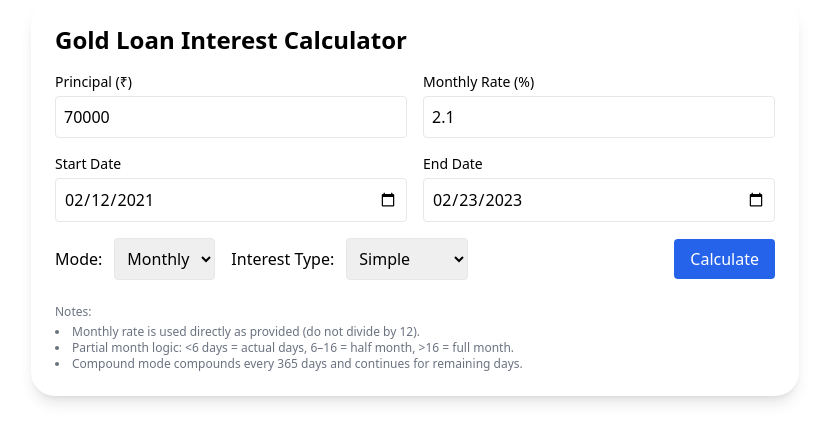
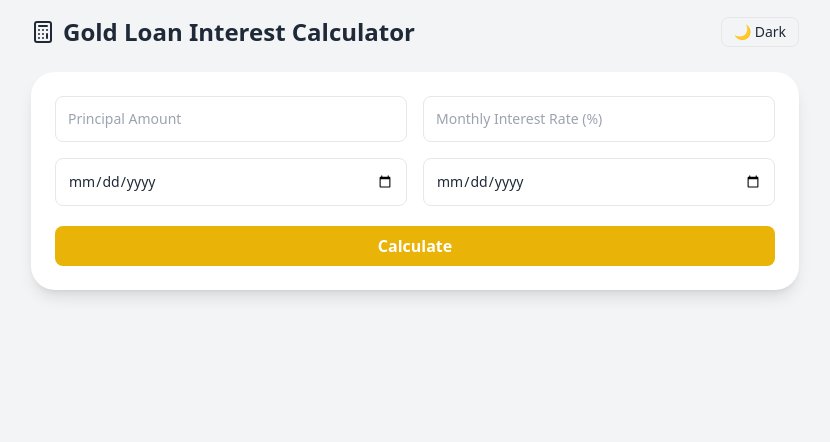
Before and after one commit to VamsikrishnaA/Interest_calculator, a React (Vite) app: page / in a window 1280 px wide. Shown: the top 442 px of the page, without its empty margins (225-1055 px from the left). Built offline with nearby package versions, Linux system fonts and the light colour scheme; the HTML template or start-up script is replaced by a standard one.

Commit message:
Update dayjs issue

```diff
--- a/src/components/InterestCalculator.jsx
+++ b/src/components/InterestCalculator.jsx
@@ -1,191 +1,182 @@
-import React, { useState } from 'react';
+import React, { useState } from "react";
+import { motion } from "framer-motion";
+import { Trash2, Calculator } from "lucide-react";
 
-export default function GoldLoanCalculator() {
-  const [principal, setPrincipal] = useState(70000);
-  const [monthlyRate, setMonthlyRate] = useState(2.1);
-  const [startDate, setStartDate] = useState('2021-02-12');
-  const [endDate, setEndDate] = useState('2023-02-23');
-  const [mode, setMode] = useState('monthly');
-  const [interestType, setInterestType] = useState('simple');
-  const [result, setResult] = useState(null);
+export default function InterestCalculator() {
+  const [principal, setPrincipal] = useState("");
+  const [rate, setRate] = useState("");
+  const [startDate, setStartDate] = useState("");
+  const [endDate, setEndDate] = useState("");
+  const [results, setResults] = useState([]);
+  const [darkMode, setDarkMode] = useState(false);
 
-  function inclusiveDaysBetween(start, end) {
-    const s = new Date(start + 'T00:00:00');
-    const e = new Date(end + 'T00:00:00');
-    const diff = Math.floor((e - s) / (24 * 60 * 60 * 1000));
-    return diff + 1;
-  }
+  // Inclusive date difference in days
+  const getInclusiveDays = (start, end) => {
+    const s = new Date(start);
+    const e = new Date(end);
+    const diff = Math.floor((e - s) / (1000 * 60 * 60 * 24)) + 1;
+    return diff;
+  };
 
-  function countFullMonthsAndDays(start, end) {
-    const s = new Date(start + 'T00:00:00');
-    const e = new Date(end + 'T00:00:00');
-    let cursor = new Date(s.getTime());
-    let fullMonths = 0;
+  // Compound interest logic for 365-day blocks
+  const calculateInterest = (p, r, days) => {
+    const ratePerDay = (r / 100) / 30; // monthly rate → daily
+    let totalInterest = 0;
+    let remainingDays = days;
+    let currentPrincipal = p;
 
-    function addOneMonth(date) {
-      const d = new Date(date.getTime());
-      const m = d.getMonth();
-      d.setMonth(m + 1);
-      if (d.getMonth() === (m + 2) % 12) d.setDate(0);
-      return d;
+    while (remainingDays > 365) {
+      const blockInterest = currentPrincipal * ratePerDay * 365;
+      totalInterest += blockInterest;
+      currentPrincipal += blockInterest;
+      remainingDays -= 365;
     }
 
-    while (true) {
-      const next = addOneMonth(cursor);
-      if (next <= e) {
-        fullMonths += 1;
-        cursor = next;
-      } else break;
-    }
+    const lastInterest = currentPrincipal * ratePerDay * remainingDays;
+    totalInterest += lastInterest;
 
-    const daysCovered = Math.floor((cursor - s) / (24 * 60 * 60 * 1000));
-    const totalInclusive = inclusiveDaysBetween(start, end);
-    const remainingDays = totalInclusive - daysCovered;
-    return { fullMonths, remainingDays, daysCovered };
-  }
+    return { totalInterest, totalAmount: p + totalInterest };
+  };
 
-  function calculate() {
-    const P = Number(principal);
-    const rMonthly = Number(monthlyRate);
-    if (!P || P <= 0) {
-      alert('Principal should be > 0');
-      return;
-    }
+  const handleCalculate = () => {
+    if (!principal || !rate || !startDate || !endDate) return alert("Please fill all fields");
 
-    const totalDays = inclusiveDaysBetween(startDate, endDate);
+    const days = getInclusiveDays(startDate, endDate);
+    const { totalInterest, totalAmount } = calculateInterest(Number(principal), Number(rate), days);
 
-    if (interestType === 'simple') {
-      if (mode === 'daily') {
-        const dailyRatePercent = rMonthly / 30;
-        const interest = P * (dailyRatePercent / 100) * totalDays;
-        const total = P + interest;
-        setResult({ mode, interestType, principal: P, rMonthly, totalDays, interest: round(interest), total: round(total) });
-      } else {
-        const { fullMonths, remainingDays } = countFullMonthsAndDays(startDate, endDate);
-        let monthsCount = fullMonths;
-        let extraDaysToCharge = 0;
+    const newResult = {
+      id: Date.now(),
+      principal,
+      rate,
+      startDate,
+      endDate,
+      days,
+      totalInterest: totalInterest.toFixed(2),
+      totalAmount: totalAmount.toFixed(2),
+    };
 
-        if (remainingDays < 6) {
-          extraDaysToCharge = remainingDays;
-        } else if (remainingDays >= 6 && remainingDays <= 16) {
-          monthsCount += 0.5;
-        } else {
-          monthsCount += 1;
-        }
+    setResults([newResult, ...results]);
+  };
 
-        const interest = P * (rMonthly / 100) * monthsCount;
-        let interestDaysPortion = 0;
-        if (extraDaysToCharge > 0) {
-          const dailyRatePercent = rMonthly / 30;
-          interestDaysPortion = P * (dailyRatePercent / 100) * extraDaysToCharge;
-        }
-
-        const totalInterest = interest + interestDaysPortion;
-        const total = P + totalInterest;
-        setResult({ mode, interestType, principal: P, rMonthly, fullMonths, remainingDays, monthsCount, interest: round(totalInterest), total: round(total) });
-      }
-    } else {
-      const dailyRate = (rMonthly / 30) / 100;
-      let remaining = totalDays;
-      let currentPrincipal = P;
-      let totalInterestAccum = 0;
-      const blocks = Math.floor(remaining / 365);
-
-      for (let i = 0; i < blocks; i++) {
-        const interestBlock = currentPrincipal * dailyRate * 365;
-        totalInterestAccum += interestBlock;
-        currentPrincipal += interestBlock;
-        remaining -= 365;
-      }
-
-      if (remaining > 0) {
-        const interestRem = currentPrincipal * dailyRate * remaining;
-        totalInterestAccum += interestRem;
-      }
-
-      const total = P + totalInterestAccum;
-      setResult({ mode, interestType, principal: P, rMonthly, totalDays, blocks, remainingDays: remaining, interest: round(totalInterestAccum), total: round(total) });
-    }
-  }
-
-  function round(n, digits = 2) {
-    const m = Math.pow(10, digits);
-    return Math.round(n * m) / m;
-  }
+  const handleDelete = (id) => {
+    setResults(results.filter((res) => res.id !== id));
+  };
 
   return (
-    <div className="max-w-3xl mx-auto p-6 bg-white rounded-2xl shadow-lg">
-      <h2 className="text-2xl font-semibold mb-4">Gold Loan Interest Calculator</h2>
+    <div
+      className={`min-h-screen p-4 transition-all duration-500 ${
+        darkMode ? "bg-gray-900 text-white" : "bg-gray-100 text-gray-800"
+      }`}
+    >
+      <div className="max-w-3xl mx-auto">
+        <div className="flex justify-between items-center mb-6">
+          <h1 className="text-2xl font-bold flex items-center gap-2">
+            <Calculator className="w-6 h-6" /> Gold Loan Interest Calculator
+          </h1>
+          <button
+            onClick={() => setDarkMode(!darkMode)}
+            className="px-3 py-1 rounded-lg text-sm border hover:bg-gray-200 dark:hover:bg-gray-700"
+          >
+            {darkMode ? "☀️ Light" : "🌙 Dark"}
+          </button>
+        </div>
 
-      <div className="grid grid-cols-1 md:grid-cols-2 gap-4">
-        <label className="flex flex-col">
-          <span className="text-sm">Principal (₹)</span>
-          <input type="number" value={principal} onChange={e => setPrincipal(e.target.value)} className="mt-1 p-2 border rounded" />
-        </label>
-
-        <label className="flex flex-col">
-          <span className="text-sm">Monthly Rate (%)</span>
-          <input type="number" step="0.01" value={monthlyRate} onChange={e => setMonthlyRate(e.target.value)} className="mt-1 p-2 border rounded" />
-        </label>
-
-        <label className="flex flex-col">
-          <span className="text-sm">Start Date</span>
-          <input type="date" value={startDate} onChange={e => setStartDate(e.target.value)} className="mt-1 p-2 border rounded" />
-        </label>
-
-        <label className="flex flex-col">
-          <span className="text-sm">End Date</span>
-          <input type="date" value={endDate} onChange={e => setEndDate(e.target.value)} className="mt-1 p-2 border rounded" />
-        </label>
-
-        <div className="col-span-1 md:col-span-2 flex gap-4 items-center">
-          <div>
-            <label className="mr-3">Mode:</label>
-            <select value={mode} onChange={e => setMode(e.target.value)} className="p-2 border rounded">
-              <option value="monthly">Monthly</option>
-              <option value="daily">Daily</option>
-            </select>
+        <motion.div
+          initial={{ opacity: 0, y: 30 }}
+          animate={{ opacity: 1, y: 0 }}
+          transition={{ duration: 0.5 }}
+          className="p-6 rounded-2xl shadow-lg bg-white dark:bg-gray-800"
+        >
+          <div className="grid md:grid-cols-2 gap-4">
+            <input
+              type="number"
+              placeholder="Principal Amount"
+              value={principal}
+              onChange={(e) => setPrincipal(e.target.value)}
+              className="p-3 rounded-lg border w-full text-sm dark:bg-gray-700 dark:border-gray-600"
+            />
+            <input
+              type="number"
+              placeholder="Monthly Interest Rate (%)"
+              value={rate}
+              onChange={(e) => setRate(e.target.value)}
+              className="p-3 rounded-lg border w-full text-sm dark:bg-gray-700 dark:border-gray-600"
+            />
+            <input
+              type="date"
+              value={startDate}
+              onChange={(e) => setStartDate(e.target.value)}
+              className="p-3 rounded-lg border w-full text-sm dark:bg-gray-700 dark:border-gray-600"
+            />
+            <input
+              type="date"
+              value={endDate}
+              onChange={(e) => setEndDate(e.target.value)}
+              className="p-3 rounded-lg border w-full text-sm dark:bg-gray-700 dark:border-gray-600"
+            />
           </div>
 
-          <div>
-            <label className="mr-3">Interest Type:</label>
-            <select value={interestType} onChange={e => setInterestType(e.target.value)} className="p-2 border rounded">
-              <option value="simple">Simple</option>
-              <option value="compound">Compound</option>
-            </select>
-          </div>
+          <button
+            onClick={handleCalculate}
+            className="mt-5 w-full bg-yellow-500 hover:bg-yellow-600 text-white font-semibold py-2 rounded-lg transition"
+          >
+            Calculate
+          </button>
+        </motion.div>
 
-          <button onClick={calculate} className="ml-auto px-4 py-2 bg-blue-600 text-white rounded hover:opacity-90">Calculate</button>
-        </div>
-      </div>
-
-      {result && (
-        <div className="mt-6 p-4 border rounded bg-gray-50">
-          <h3 className="font-medium mb-2">Calculation Summary</h3>
-          <table className="w-full text-sm border">
-            <tbody>
-              <tr><td className="border p-2">Principal</td><td className="border p-2">₹{result.principal}</td></tr>
-              <tr><td className="border p-2">Monthly Rate</td><td className="border p-2">{result.rMonthly}%</td></tr>
-              <tr><td className="border p-2">Interest Type</td><td className="border p-2">{result.interestType}</td></tr>
-              <tr><td className="border p-2">Mode</td><td className="border p-2">{result.mode}</td></tr>
-              {result.totalDays !== undefined && <tr><td className="border p-2">Total Days (inclusive)</td><td className="border p-2">{result.totalDays}</td></tr>}
-              {result.fullMonths !== undefined && <tr><td className="border p-2">Full Months</td><td className="border p-2">{result.fullMonths}</td></tr>}
-              {result.monthsCount !== undefined && <tr><td className="border p-2">Months Count (incl partial)</td><td className="border p-2">{result.monthsCount}</td></tr>}
-              {result.remainingDays !== undefined && <tr><td className="border p-2">Remaining Days</td><td className="border p-2">{result.remainingDays}</td></tr>}
-              <tr><td className="border p-2 font-semibold">Interest</td><td className="border p-2 font-semibold">₹{result.interest}</td></tr>
-              <tr><td className="border p-2 font-semibold">Total (P + I)</td><td className="border p-2 font-semibold">₹{result.total}</td></tr>
-            </tbody>
-          </table>
-        </div>
-      )}
-
-      <div className="mt-6 text-xs text-gray-500">
-        Notes:
-        <ul className="list-disc list-inside mt-1">
-          <li>Monthly rate is used directly as provided (do not divide by 12).</li>
-          <li>Partial month logic: &lt;6 days = actual days, 6–16 = half month, &gt;16 = full month.</li>
-          <li>Compound mode compounds every 365 days and continues for remaining days.</li>
-        </ul>
+        {results.length > 0 && (
+          <motion.div
+            initial={{ opacity: 0 }}
+            animate={{ opacity: 1 }}
+            className="mt-8 overflow-x-auto"
+          >
+            <table className="w-full border-collapse text-sm">
+              <thead>
+                <tr className="bg-gray-200 dark:bg-gray-700">
+                  <th className="p-3 border">Principal</th>
+                  <th className="p-3 border">Rate (%)</th>
+                  <th className="p-3 border">Start</th>
+                  <th className="p-3 border">End</th>
+                  <th className="p-3 border">Days</th>
+                  <th className="p-3 border">Interest</th>
+                  <th className="p-3 border">Total</th>
+                  <th className="p-3 border">Action</th>
+                </tr>
+              </thead>
+              <tbody>
+                {results.map((res, i) => (
+                  <motion.tr
+                    key={res.id}
+                    initial={{ opacity: 0, y: 20 }}
+                    animate={{ opacity: 1, y: 0 }}
+                    transition={{ delay: i * 0.1 }}
+                    className="text-center dark:border-gray-700"
+                  >
+                    <td className="p-2 border">{res.principal}</td>
+                    <td className="p-2 border">{res.rate}</td>
+                    <td className="p-2 border">{res.startDate}</td>
+                    <td className="p-2 border">{res.endDate}</td>
+                    <td className="p-2 border">{res.days}</td>
+                    <td className="p-2 border text-yellow-600 font-semibold">
+                      {res.totalInterest}
+                    </td>
+                    <td className="p-2 border text-green-600 font-semibold">
+                      {res.totalAmount}
+                    </td>
+                    <td className="p-2 border">
+                      <button
+                        onClick={() => handleDelete(res.id)}
+                        className="text-red-500 hover:text-red-700"
+                      >
+                        <Trash2 size={16} />
+                      </button>
+                    </td>
+                  </motion.tr>
+                ))}
+              </tbody>
+            </table>
+          </motion.div>
+        )}
       </div>
     </div>
   );
```
